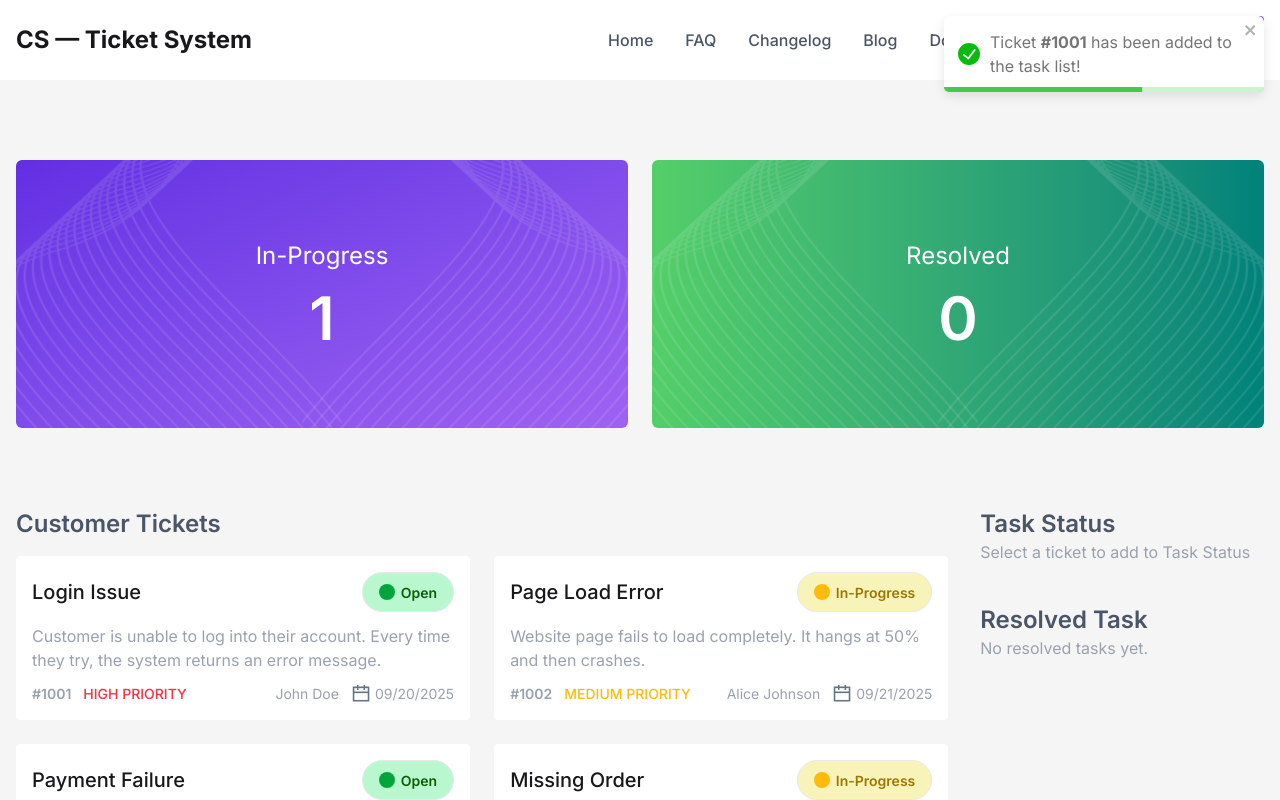
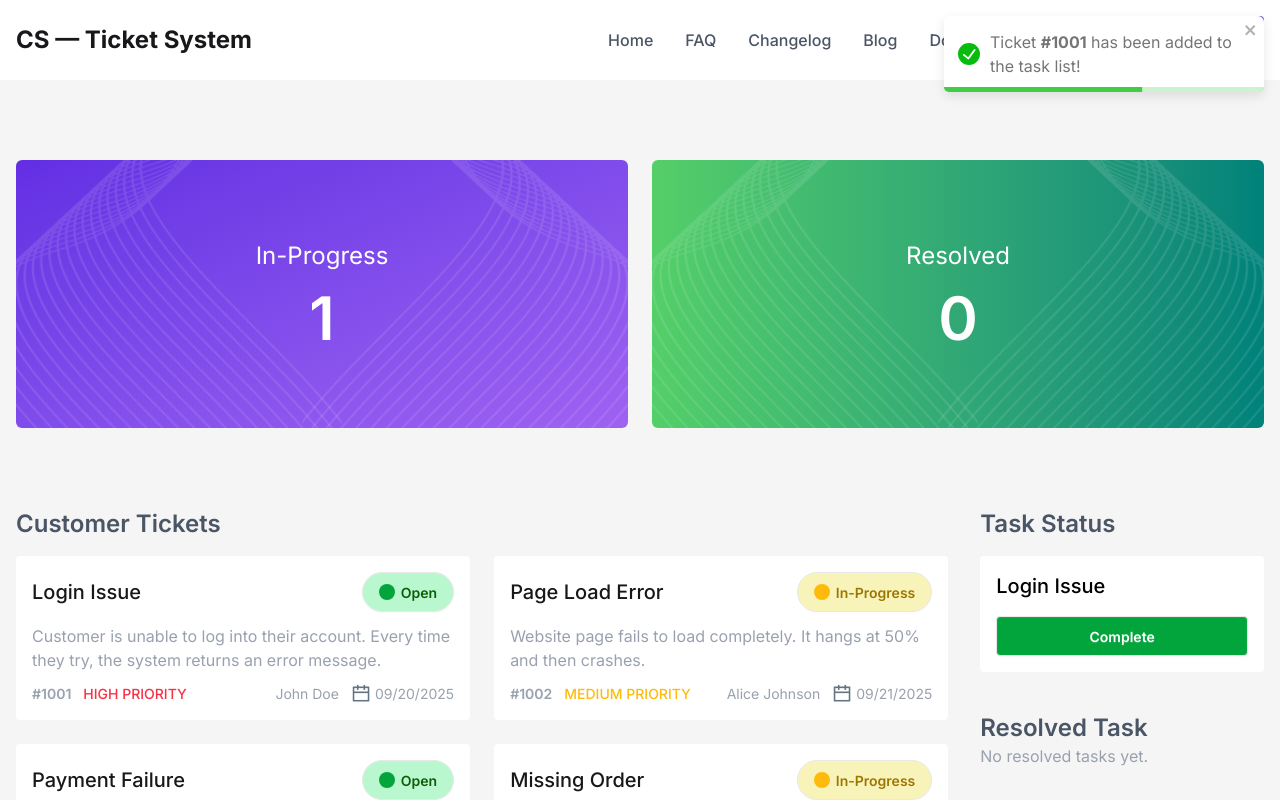
Before and after one commit to zubdotexe/cs-zone, a React (Vite) app: page / in a window 1280 px wide. Both pictures are taken after a click on the element 243 px from the left and 638 px from the top of the page. Shown: the top 800 px of the page. Built offline with nearby package versions, Linux system fonts and the light colour scheme.

Commit message:
implemented ticket apperance on Task Status list when ticket is clicked

```diff
--- a/src/components/Tickets/OngoingTickets.jsx
+++ b/src/components/Tickets/OngoingTickets.jsx
@@ -1,12 +1,23 @@
-export default function OngoingTickets() {
+export default function OngoingTickets({ongoingIssues}) {
     return (
         <div>
             <h1 className="font-semibold text-2xl text-gray-600">
                 Task Status
             </h1>
-            <div>
+            <div className="pt-4">
                 <p className="text-gray-400">
-                    Select a ticket to add to Task Status
+                    {
+                        ongoingIssues.length
+                        ? ongoingIssues.map(oIssue => {
+                            return (
+                                <div className="bg-white p-4 rounded-sm space-y-4 mb-4">
+                                    <h3 className="font-medium text-xl text-black">{oIssue.issue}</h3>
+                                    <button className="w-full btn bg-[#02A53B] font-semibold text-white">Complete</button>
+                                </div>
+                            )
+                        })
+                        : "Select a ticket to add to Task Status"
+                    }
                 </p>
             </div>
         </div>
--- a/src/components/Tickets/PendingTicket.jsx
+++ b/src/components/Tickets/PendingTicket.jsx
@@ -4,12 +4,12 @@ import "./Issues.css";
 
 export default function PendingTicket({ issue, ongoingIssues, handleOngoingIssues }) {
     const handleClick = () => {
-        const res = ongoingIssues.find(oIssue => oIssue === issue.id);
+        const res = ongoingIssues.find(oIssue => oIssue.id === issue.id);
         console.log(res);
 
         if (res) return;
 
-        handleOngoingIssues(issue.id);
+        handleOngoingIssues(issue);
 
         // toast.success(`Ticket ${issue.id} has been added to the task list!`);
         toast.success(
--- a/src/components/Tickets/Tickets.jsx
+++ b/src/components/Tickets/Tickets.jsx
@@ -23,7 +23,7 @@ export default function Tickets({ issuePromise, ongoingIssues, handleOngoingIssu
                 </Suspense>
             </div>
             <div className="flex-1 space-y-10">
-                <OngoingTickets></OngoingTickets>
+                <OngoingTickets ongoingIssues={ongoingIssues}></OngoingTickets>
                 <ResolvedTickets></ResolvedTickets>
             </div>
         </div>
```
